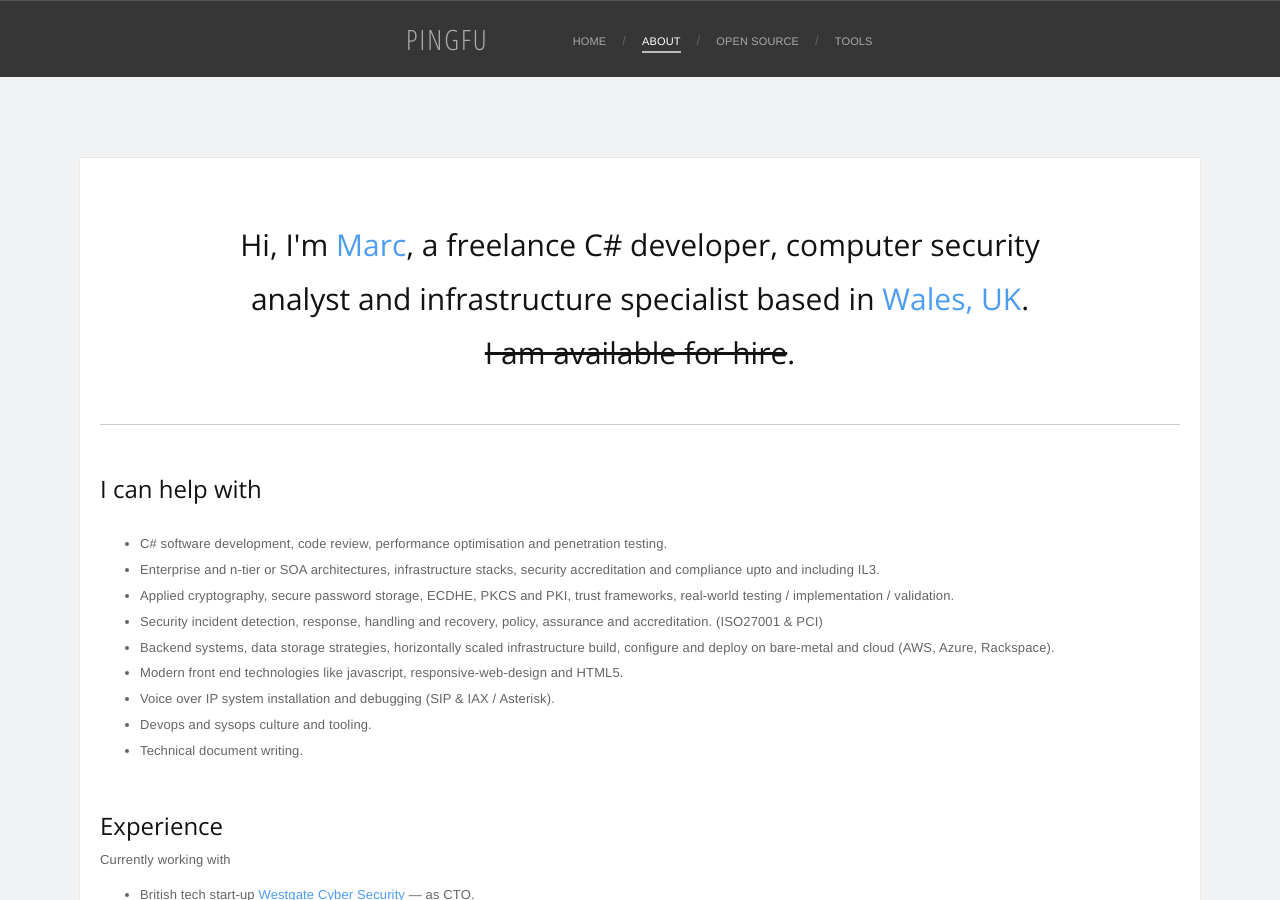
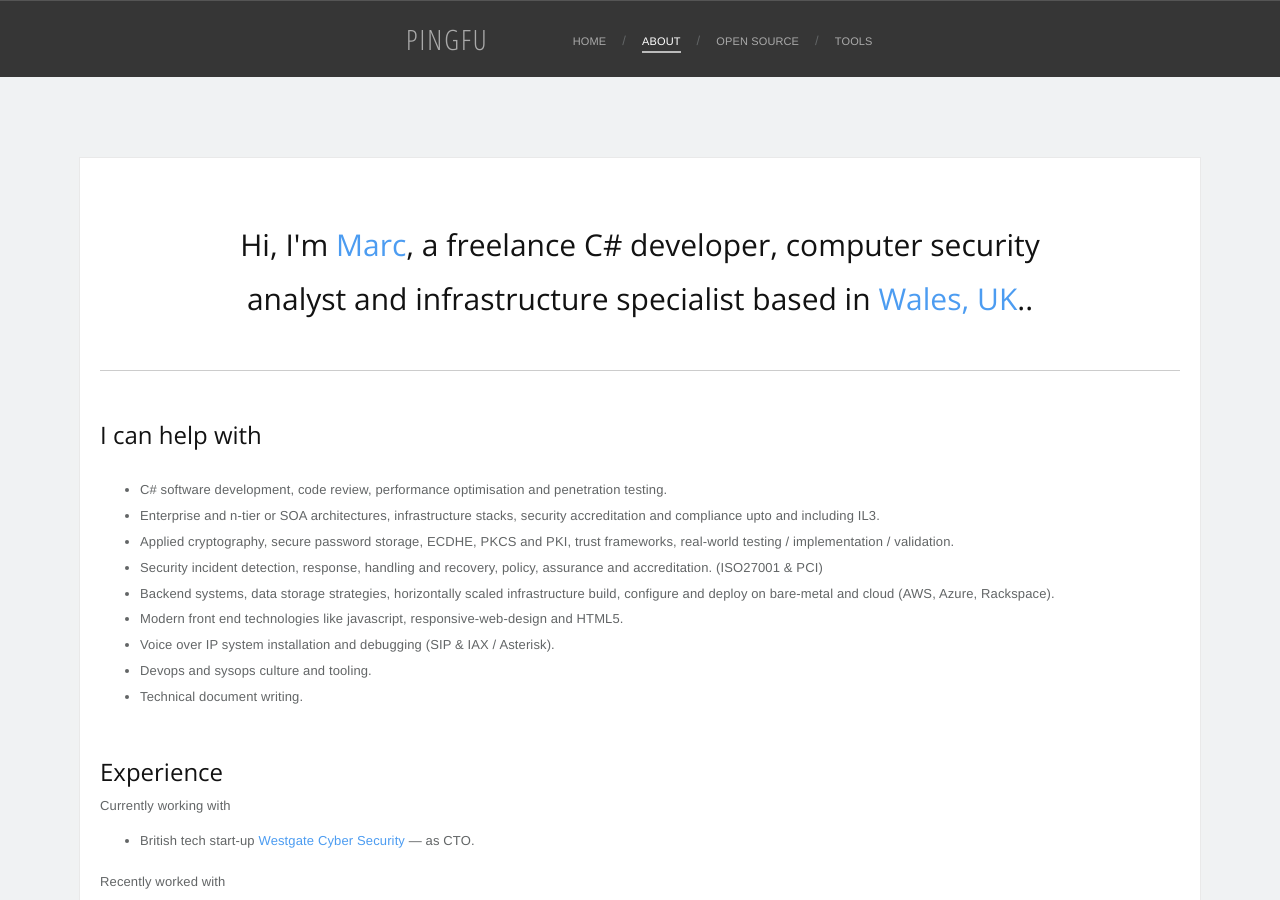
Before and after one commit to pingfu/pingfu.github.io, a Jekyll site: the page built from about.html, in a window 1280 px wide and 900 px high. Built offline with Jekyll 4.4.1, drawn with Linux system fonts in a browser that asks for light colours; nearby versions of some CDN libraries; Markdown is read by kramdown in place of the engine named in the settings.

Commit message:
removed the strike-out

```diff
--- a/about.html
+++ b/about.html
@@ -7,7 +7,7 @@
 <section class="boxed">
 
 	<h1 id="about-me" class="text-align-center">
-		Hi, I'm <a href="http://www.linkedin.com/profile/view?id=67596050" target="_blank">Marc</a>, a freelance C# developer, computer security analyst and infrastructure specialist based in <a href="http://maps.google.co.uk/maps?q=Wales">Wales, UK</a>.<br /><strike>I am available for hire</strike>.
+		Hi, I'm <a href="http://www.linkedin.com/profile/view?id=67596050" target="_blank">Marc</a>, a freelance C# developer, computer security analyst and infrastructure specialist based in <a href="http://maps.google.co.uk/maps?q=Wales">Wales, UK</a>.<!--<br /><strike>I am available for hire</strike>-->.
 	</h1>
 
 	<hr />
```
